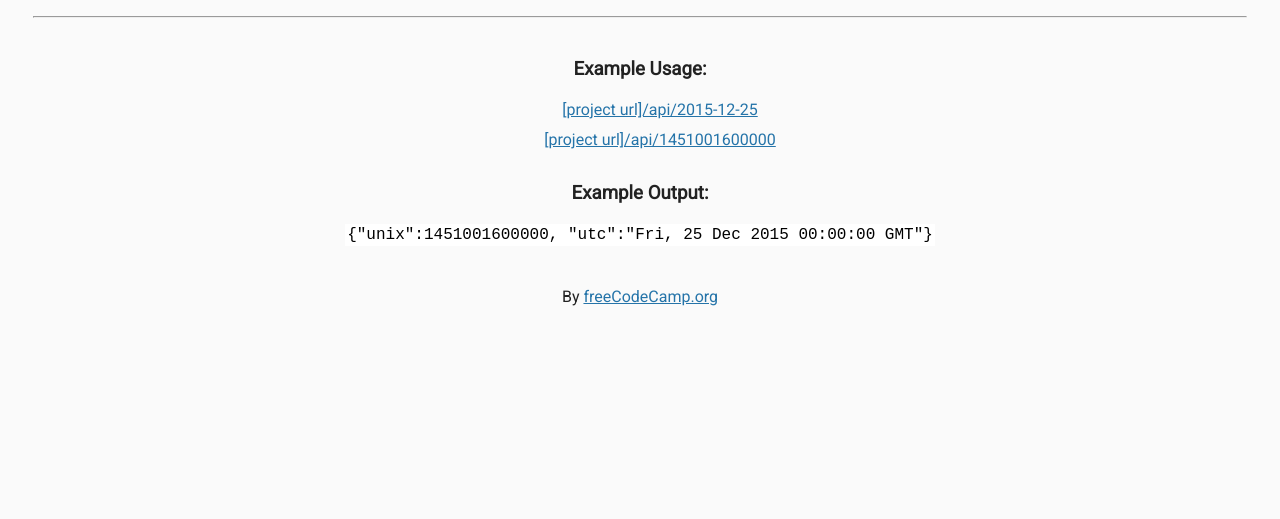
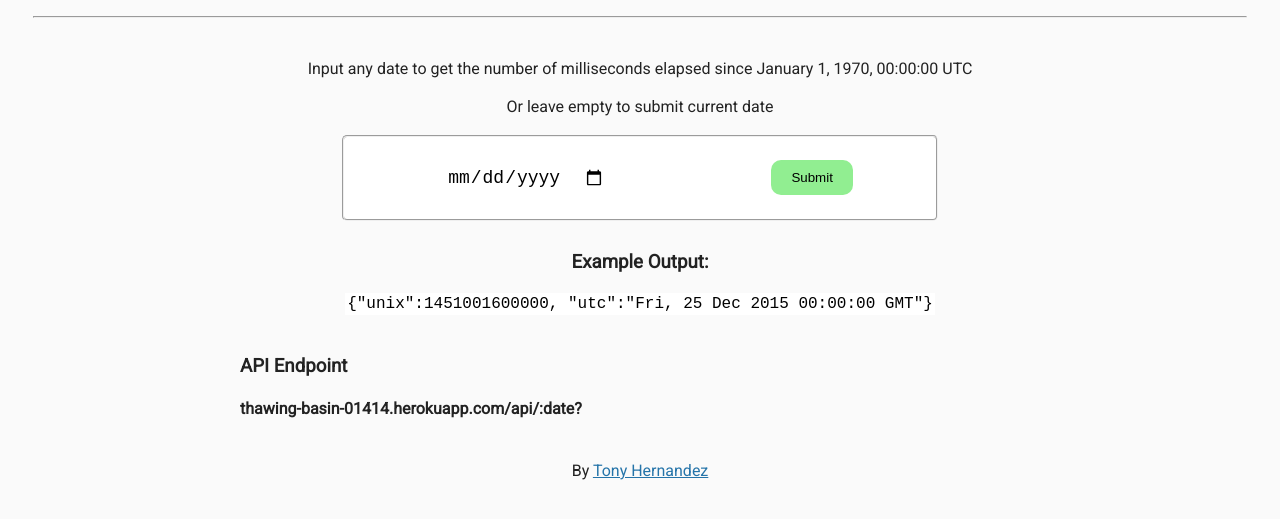
Before and after one commit to tonyhdz404/FCC-Back-End-Development-and-APIs-Projects, a website: page views/index.html in a window 1280 px wide. Shown: the part 53-572 px from the top of the page. Drawn offline with Linux system fonts and the light colour scheme; files that its build step writes are made by us from their sources.

Commit message:
Project complete

```diff
--- a/public/style.css
+++ b/public/style.css
@@ -1,10 +1,10 @@
 /****** Main Styling ******/
 
 body {
-	font-family: 'Roboto', sans-serif;
+  font-family: "Roboto", sans-serif;
   font-size: 16px;
   color: #222;
-	background-color: #FaFaFa;
+  background-color: #fafafa;
   text-align: center;
   line-height: 1.4em;
 }
@@ -13,7 +13,50 @@ body {
   padding: 0;
   margin-top: 40px;
 }
+.info {
+  margin: 0 auto;
+  margin-top: 40px;
+  width: 90%;
+  max-width: 800px;
+  display: flex;
+  align-items: flex-start;
+  flex-direction: column;
+  gap: 20px;
+}
+.info > * {
+  margin: 0;
+}
 
+.form {
+  padding: 0;
+  margin: 0 auto;
+  width: 90%;
+  max-width: 600px;
+}
+.form fieldset {
+  border-radius: 5px;
+  background-color: white;
+  padding: 20px 10px;
+  display: flex;
+  justify-content: space-around;
+  align-items: center;
+}
+.form input {
+  border: none;
+  font-size: 18px;
+  padding: 10px 20px;
+}
+.btn {
+  background-color: hsl(120, 73%, 75%);
+  border: none;
+  border-radius: 10px;
+  padding: 10px 20px;
+  cursor: pointer;
+  transition: all 0.25s ease-in-out;
+}
+.btn:hover {
+  background-color: hsl(120, 73%, 55%);
+}
 h3 {
   margin-top: 30px;
 }
@@ -42,5 +85,5 @@ li {
 }
 
 a {
-	color: #2574A9;
+  color: #2574a9;
 }
--- a/views/index.html
+++ b/views/index.html
@@ -1,31 +1,60 @@
 <!DOCTYPE html>
 
 <html>
-   <head>
-      <title>Timestamp Microservice | freeCodeCamp.org</title>
-      <link rel="shortcut icon" href="https://cdn.freecodecamp.org/universal/favicons/favicon-32x32.png" type="image/x-icon"/>
-      <link href="https://fonts.googleapis.com/css?family=Roboto" rel="stylesheet" type="text/css">
-      <link href="style.css" rel="stylesheet" type="text/css">
-   </head>
+  <head>
+    <title>Timestamp Microservice | freeCodeCamp.org</title>
+    <link
+      rel="shortcut icon"
+      href="https://cdn.freecodecamp.org/universal/favicons/favicon-32x32.png"
+      type="image/x-icon"
+    />
+    <link
+      href="https://fonts.googleapis.com/css?family=Roboto"
+      rel="stylesheet"
+      type="text/css"
+    />
+    <link href="style.css" rel="stylesheet" type="text/css" />
+  </head>
 
-   <body>
+  <body>
     <h1>Timestamp Microservice</h1>
     <hr />
     <div class="container">
-      <h3>Example Usage:</h3>
+      <!-- <h3>Example Usage:</h3>
       <ul>
         <li><a href="api/2015-12-25">[project url]/api/2015-12-25</a></li>
         <li><a href="api/1451001600000">[project url]/api/1451001600000</a></li>
-      </ul>
+      </ul> -->
+      <p>
+        Input any date to get the number of milliseconds elapsed since January
+        1, 1970, 00:00:00 UTC
+      </p>
+      <p>Or leave empty to submit current date</p>
+      <form class="form" action="api/">
+        <fieldset>
+          <input type="date" name="date" id="date" />
+          <button type="submit" class="btn">Submit</button>
+        </fieldset>
+      </form>
 
       <h3>Example Output:</h3>
       <p>
-        <code>{"unix":1451001600000, "utc":"Fri, 25 Dec 2015 00:00:00 GMT"}</code>
+        <code
+          >{"unix":1451001600000, "utc":"Fri, 25 Dec 2015 00:00:00 GMT"}</code
+        >
       </p>
+      <div class="info">
+        <h3>API Endpoint</h3>
+
+        <h4>thawing-basin-01414.herokuapp.com/api/:date?</h4>
+      </div>
     </div>
     <div class="footer">
       <p>
-        By <a href="https://www.freecodecamp.org/">freeCodeCamp.org</a>
+        By
+        <a href="https://github.com/tonyhdz404/FCC-Timestamp-Microservice"
+          >Tony Hernandez</a
+        >
       </p>
     </div>
   </body>
```
Also changed, not shown: index.js (+5 -2 lines). Lines whose indentation alone changed are shown as unchanged.
